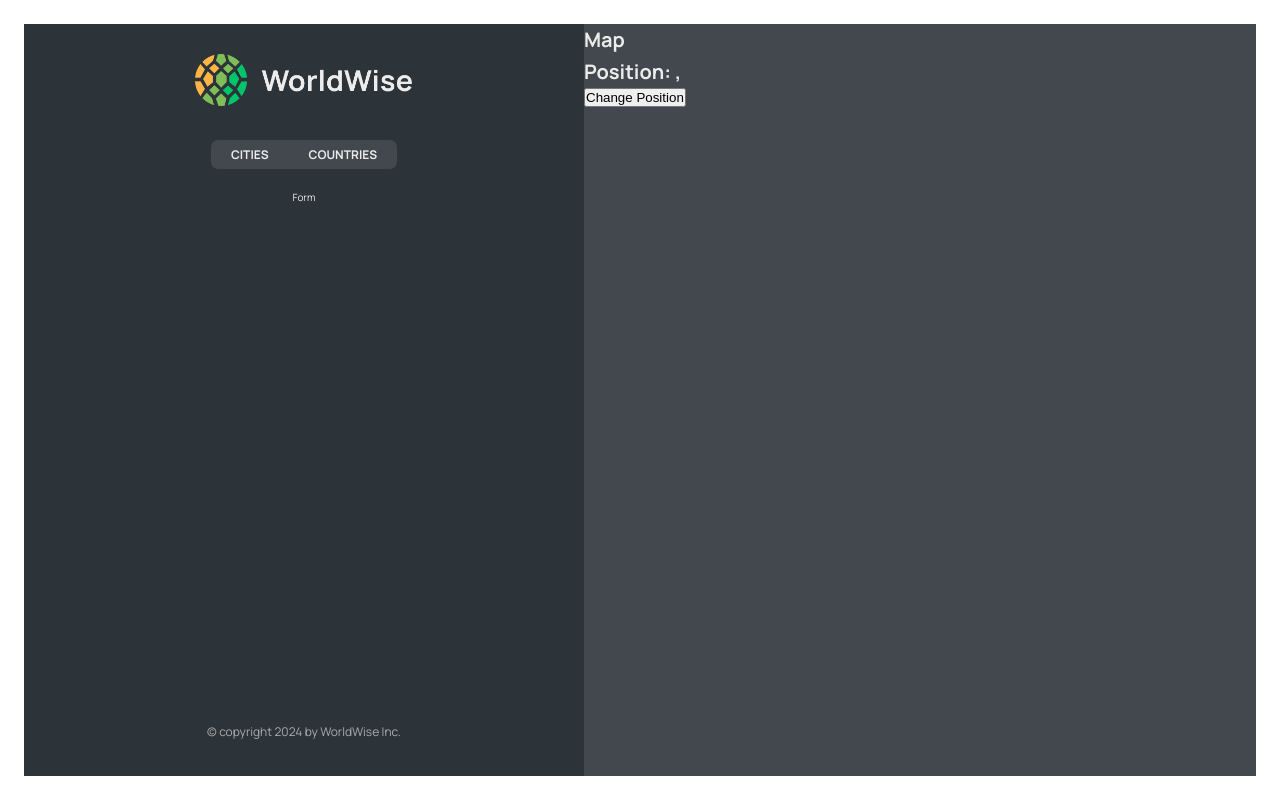
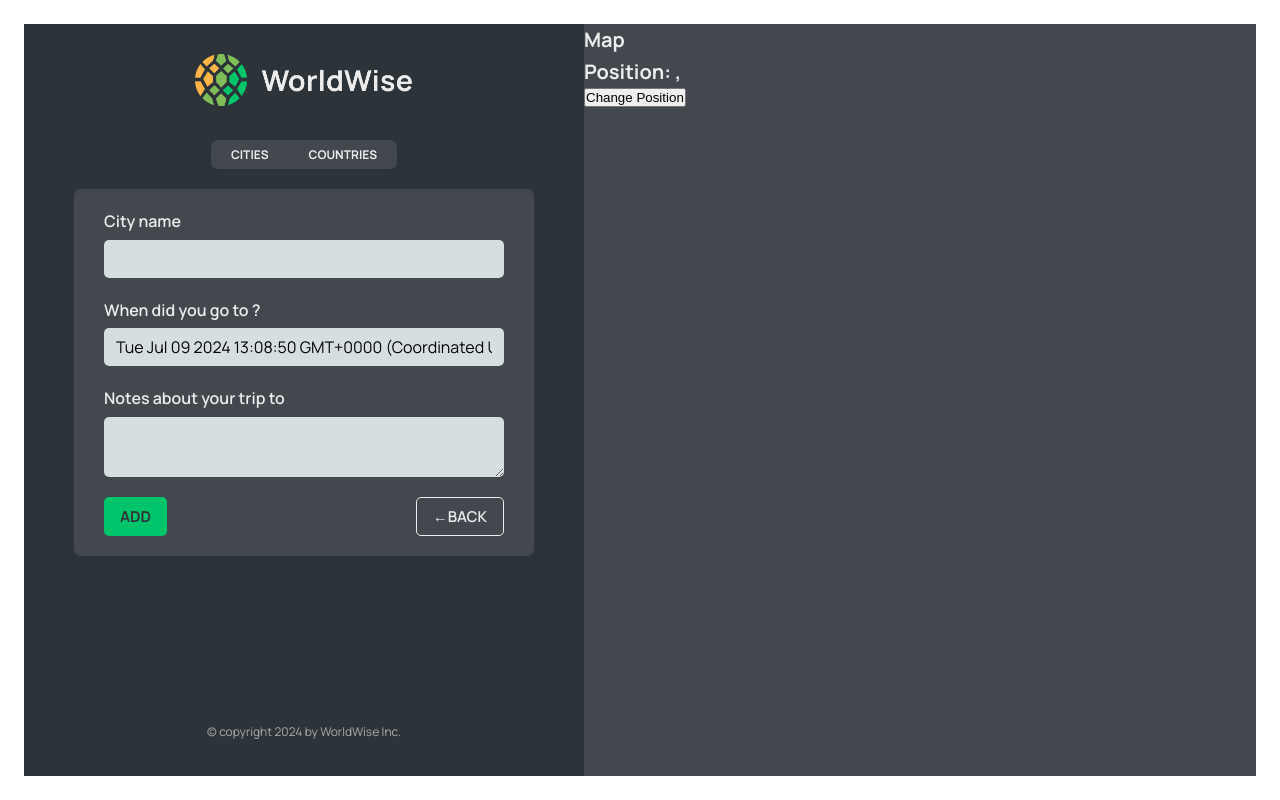
Before and after one commit to RazvanConstantin1/worldwise, a React (Vite) app: page /app/form in a window 1280 px wide. Built offline with nearby package versions, Linux system fonts and the light colour scheme; data requests are answered from the project's data file; the HTML template or start-up script is replaced by a standard one.

Commit message:
programmatic navigation with useNavigate

```diff
--- a/src/App.jsx
+++ b/src/App.jsx
@@ -10,6 +10,7 @@
 import City from "./components/City.jsx";
 import CityList from "./components/CityList.jsx";
 import CountryList from "./components/CountryList.jsx";
+import Form from "./components/Form.jsx";
 
 const BASE_URL = "http://localhost:9000/cities";
 
@@ -56,7 +57,7 @@
             path="countries"
             element={<CountryList cities={cities} isLoading={isLoading} />}
           />
-          <Route path="form" element={<p>Form</p>} />
+          <Route path="form" element={<Form />} />
         </Route>
         <Route path="*" element={<PageNotFound />} />
       </Routes>
--- /dev/null
+++ b/src/components/Button.jsx
@@ -0,0 +1,11 @@
+import styles from "./Button.module.css";
+
+function Button({ children, onClick, type }) {
+  return (
+    <button onClick={onClick} className={`${styles.btn} ${styles[type]}`}>
+      {children}
+    </button>
+  );
+}
+
+export default Button;
--- a/src/components/CountryList.jsx
+++ b/src/components/CountryList.jsx
@@ -22,7 +22,7 @@
   return (
     <ul className={styles.countryList}>
       {countries.map((country) => (
-        <CountryItem country={country} />
+        <CountryItem country={country} key={country.country} />
       ))}
     </ul>
   );
--- a/src/components/Form.jsx
+++ b/src/components/Form.jsx
@@ -1,6 +1,8 @@
 // "https://api.bigdatacloud.net/data/reverse-geocode-client?latitude=0&longitude=0"
 
 import { useState } from "react";
+import { useNavigate } from "react-router-dom";
+import Button from "./Button.jsx";
 
 import styles from "./Form.module.css";
 
@@ -13,6 +15,8 @@
 }
 
 function Form() {
+  const navigate = useNavigate();
+
   const [cityName, setCityName] = useState("");
   const [country, setCountry] = useState("");
   const [date, setDate] = useState(new Date());
@@ -49,8 +53,16 @@
       </div>
 
       <div className={styles.buttons}>
-        <button>Add</button>
-        <button>&larr; Back</button>
+        <Button type="primary">Add</Button>
+        <Button
+          type="back"
+          onClick={(e) => {
+            e.preventDefault();
+            navigate(-1);
+          }}
+        >
+          &larr;Back
+        </Button>
       </div>
     </form>
   );
--- a/src/components/Map.jsx
+++ b/src/components/Map.jsx
@@ -1,14 +1,16 @@
-import { useSearchParams } from "react-router-dom";
+import { useNavigate, useSearchParams } from "react-router-dom";
 import styles from "./Map.module.css";
 
 function Map() {
+  const navigate = useNavigate();
+
   const [searchParams, setSearchParams] = useSearchParams();
 
   const lat = searchParams.get("lat");
   const lng = searchParams.get("lng");
 
   return (
-    <div className={styles.mapContainer}>
+    <div className={styles.mapContainer} onClick={() => navigate("form")}>
       <h1>Map</h1>
       <h1>
         Position: {lat}, {lng}
```
